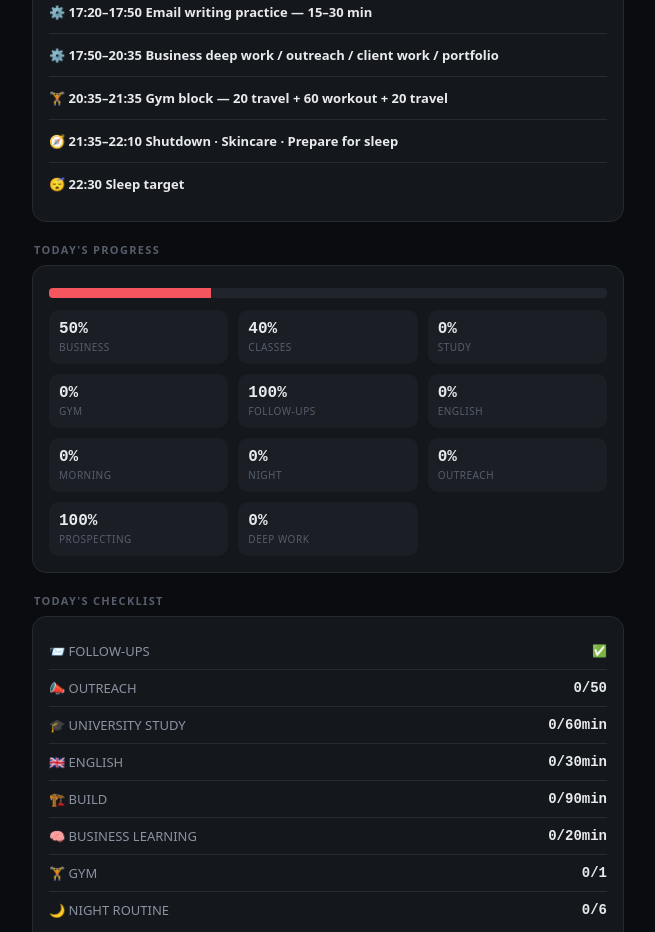
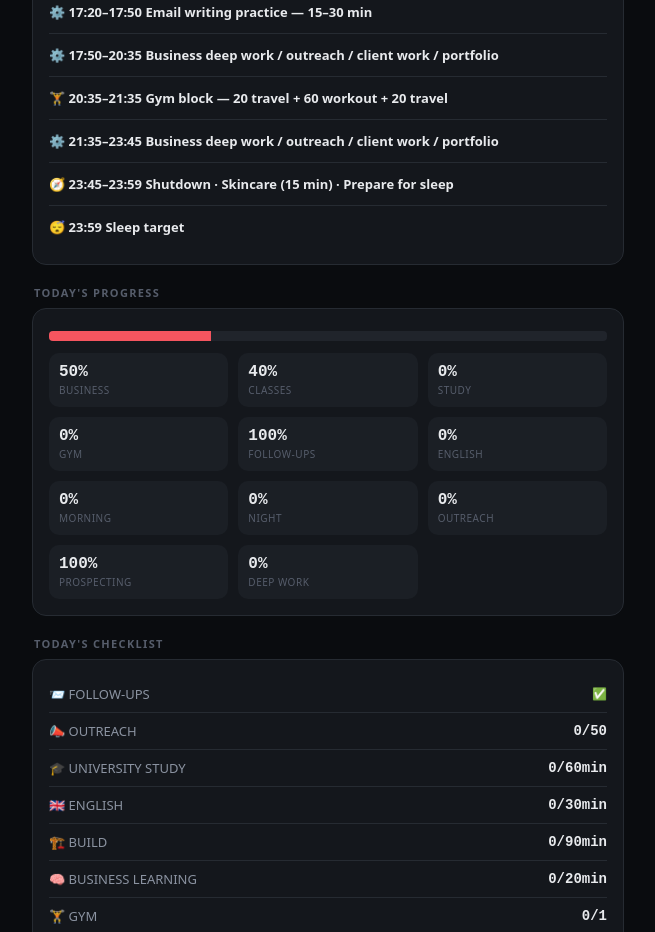
Before and after one commit to Ovais530/habit-tracker, a plain HTML site: page index.html in a window 1280 px wide. Shown: the part 1060-1992 px from the top of the page, without its empty margins (422-1077 px from the left). Drawn offline with Linux system fonts and the light colour scheme.

Commit message:
Update schema version to 8 and adjust schedule blocks

```diff
--- a/index.html
+++ b/index.html
@@ -372,8 +372,9 @@ function eveningTail(opts){
   }
   if(gymToday) blocks.push(gb('20:35','21:35'));
   else blocks.push(rc('20:35','21:35','Recovery'));
-  blocks.push(rt('21:35','22:10','Shutdown · Skincare · Prepare for sleep'));
-  blocks.push(sm('22:30'));
+  blocks.push(bz('21:35','23:45','Business deep work / outreach / client work / portfolio'));
+  blocks.push(rt('23:45','23:59','Shutdown · Skincare (15 min) · Prepare for sleep'));
+  blocks.push(sm('23:59'));
   return blocks;
 }
 // exact power-day template as specified — used for Wed/Sat/Sun.
@@ -396,14 +397,15 @@ function powerDayBlocks(opts){
     ml('19:40','20:10','Dinner / shower'),
     bz('20:10','21:40','Business deep work / client delivery / follow-ups'),
     en('21:40','22:10'),
-    rt('22:10','22:30','Shutdown · Skincare · Prepare for sleep'),
-    sm('22:30')
+    bz('22:10','23:45','Business deep work / prospect sheet / portfolio'),
+    rt('23:45','23:59','Shutdown · Skincare (15 min) · Prepare for sleep'),
+    sm('23:59')
   ];
 }
 function defaultSettings(){
   return {
-    schemaVersion:7,
-    wakeTime:'06:00', sleepTime:'22:30', executionMode:true,
+    schemaVersion:8,
+    wakeTime:'06:00', sleepTime:'00:00', executionMode:true,
     weekSchedule:{
       mon:{ isUniversityDay:true, heavy:false, isPowerDay:false, powerCapacityDay:false, homeTime:'17:00',
         blocks:[...morningBlocks(), bb('07:00','07:45','Commute',true),
@@ -626,6 +628,16 @@ async function loadDB(){
       DB.schemaVersion=7;
       saveDB();
     }
+    if(DB.schemaVersion<8){
+      // schema v8: shutdown/skincare trimmed to a real 15-minute block
+      // right before sleep, moved to 23:45–23:59 (sleep ~midnight) instead
+      // of ~22:10–22:30 — the freed evening time becomes an extra business
+      // block on both university evenings and power days.
+      DB.settings.weekSchedule=defaultSettings().weekSchedule;
+      if(DB.settings.sleepTime==='22:30') DB.settings.sleepTime='00:00';
+      DB.schemaVersion=8;
+      saveDB();
+    }
   }else if(readFailed){
     // CRITICAL: local storage could not be read (IndexedDB unavailable,
     // private browsing, corrupted DB, blocked by another tab, etc). Do NOT
@@ -633,12 +645,12 @@ async function loadDB(){
     // any real data already on this device the moment storage recovers.
     // Run this session entirely in memory instead and tell the user clearly.
     console.warn('IndexedDB read failed — running in a temporary in-memory session, existing data (if any) was left untouched.',readError);
-    DB={settings:defaultSettings(),records:{},goals:defaultGoals(),meta:{bestStreak:0},pool:{ready:0},schemaVersion:7};
+    DB={settings:defaultSettings(),records:{},goals:defaultGoals(),meta:{bestStreak:0},pool:{ready:0},schemaVersion:8};
     STORAGE_UNAVAILABLE=true;
     showStorageErrorBanner();
   }else{
     // Genuinely first launch on this device: no error, just nothing stored yet.
-    DB={settings:defaultSettings(),records:{},goals:defaultGoals(),meta:{bestStreak:0},pool:{ready:0},schemaVersion:7};
+    DB={settings:defaultSettings(),records:{},goals:defaultGoals(),meta:{bestStreak:0},pool:{ready:0},schemaVersion:8};
     await persistNow();
   }
 }
@@ -2484,7 +2496,7 @@ function importJSON(){
         if(r.businessMinutes==null) r.businessMinutes=0;
         if(r.deepWorkClean==null) r.deepWorkClean=false;
       });
-      if(!DB.schemaVersion)DB.schemaVersion=7;
+      if(!DB.schemaVersion)DB.schemaVersion=8;
       STORAGE_UNAVAILABLE=false; // an explicit import is a good moment to retry local storage
       const ok=await persistNow();
       applyTheme();
@@ -2506,7 +2518,7 @@ function confirmReset(){
 async function doReset(){
   STORAGE_UNAVAILABLE=false;
   try{ await idbClearState(); }catch(e){ console.warn('idbClearState failed (continuing with overwrite)',e); }
-  DB={settings:defaultSettings(),records:{},goals:defaultGoals(),meta:{bestStreak:0},pool:{ready:0},schemaVersion:7};
+  DB={settings:defaultSettings(),records:{},goals:defaultGoals(),meta:{bestStreak:0},pool:{ready:0},schemaVersion:8};
   await persistNow();
   closeModal(); applyTheme(); render();
 }
```
